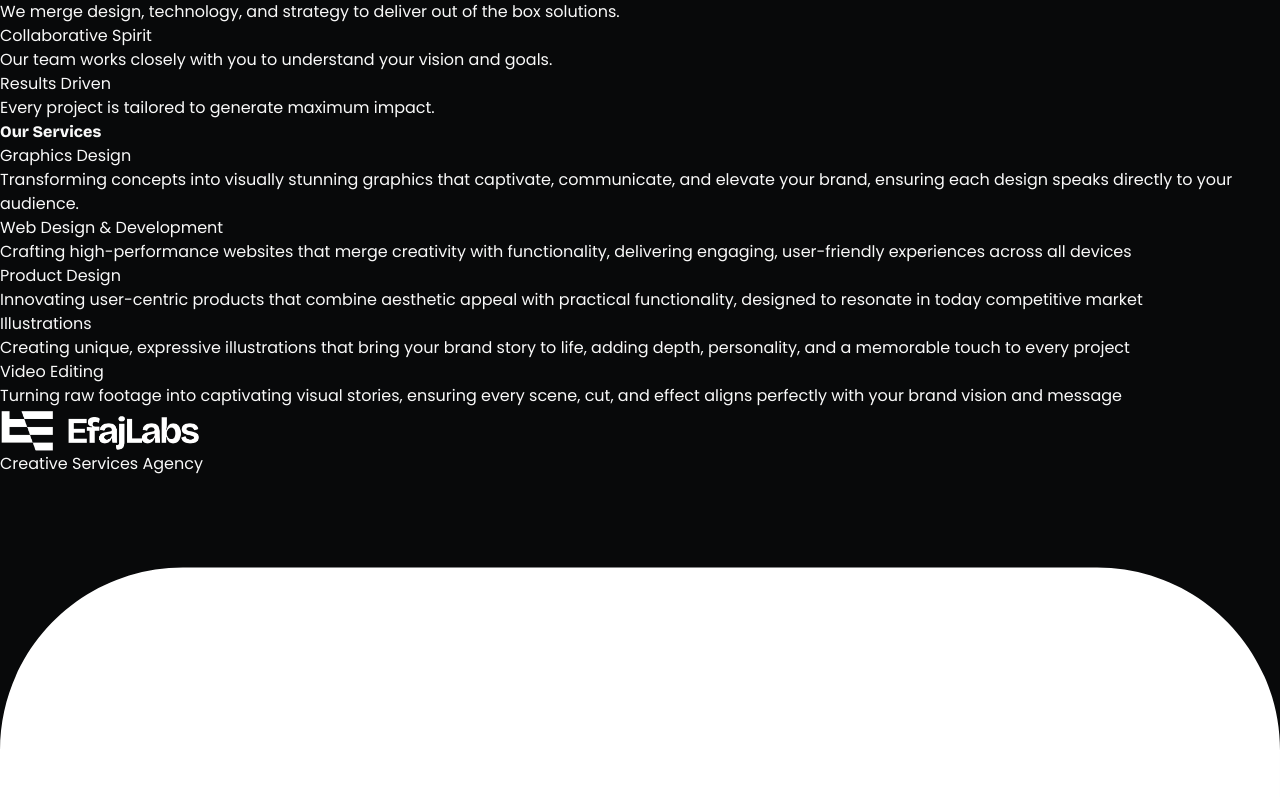
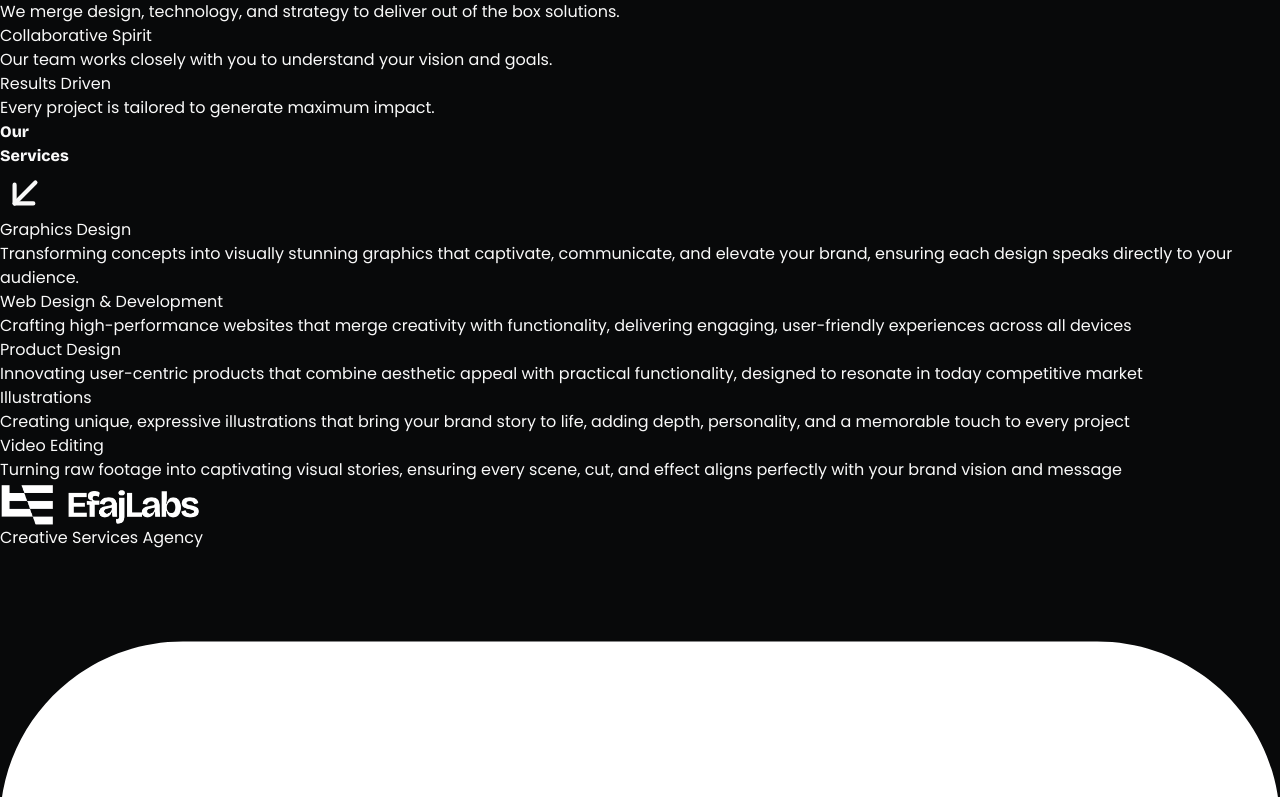
Before and after one commit to gamertechsdefi/efajlabs, a Next.js app: page / in a window 1280 px wide. Shown: the part 1103-1900 px from the top of the page. Built offline with nearby package versions, Linux system fonts and the light colour scheme.

Commit message:
Update page.js

```diff
--- a/src/app/page.js
+++ b/src/app/page.js
@@ -167,13 +167,19 @@ function Main() {
         </div>
       </div>
 
-      <div className="text-white py-16 mx-8 md:mx-64 text-left grid grid-cols-1  md:grid-cols-3 gap-4" id="services">
-        <div className="aspect-square bg-[#ADF802] text-black flex flex-col justify-center rounded-[2.5rem]">
-          <h1 className="text-2xl font-bold p-4 md:p-8"
+      <div className="text-white py-16 mx-8 md:mx-32 text-left grid grid-cols-1  md:grid-cols-3 gap-4" id="services">
+        <div className="aspect-square bg-[#ADF802] text-black flex flex-row items-center justify-center rounded-[2.5rem]">
+          <h1 className="text-5xl font-bold p-4 md:p-8"
             style={{
               fontFamily: 'Bricolage Grotesque, sans-serif',
               fontWeight: '800',
-            }}>Our Services</h1>
+            }}>Our <br /> Services</h1>
+          <svg className="mb-32 md:mb-16 md:mr-4" width="50" height="50" viewBox="0 0 24 24" fill="none" xmlns="http://www.w3.org/2000/svg">
+            <path d="M17 7L7 17" stroke="currentColor" strokeWidth="2" strokeLinecap="round" strokeLinejoin="round" />
+            <path d="M7 8V17H16" stroke="currentColor" strokeWidth="2" strokeLinecap="round" strokeLinejoin="round" />
+          </svg>
+
+
         </div>
         <div className="aspect-square p-4 md:p-8 pb-8 bg-[#08080A] border-2 border-neutral-700 flex flex-col justify-end rounded-xl">
           <h1 className="text-2xl font-bold pb-4">Graphics Design</h1>
```
